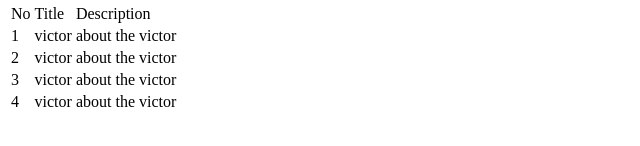
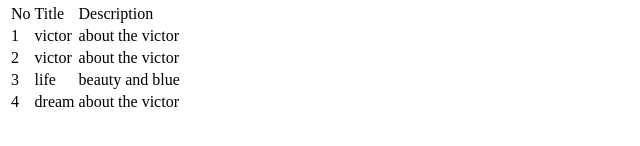
Before and after one commit to shortcutstct/simple, a plain HTML site: page index.html in a window 1280 px wide. Shown: the part 166-312 px from the top of the page, 0-640 px from the left. Drawn offline with Linux system fonts and the light colour scheme.

Commit message:
fix:life

```diff
--- a/index.html
+++ b/index.html
@@ -28,12 +28,12 @@
             </tr>
             <tr>
                 <td>3</td>
-                <td>victor</td>
-                <td>about the victor</td>
+                <td>life</td>
+                <td>beauty and blue</td>
             </tr>
             <tr>
                 <td>4</td>
-                <td>victor</td>
+                <td>dream</td>
                 <td>about the victor</td>
             </tr>
         </tbody>
```
